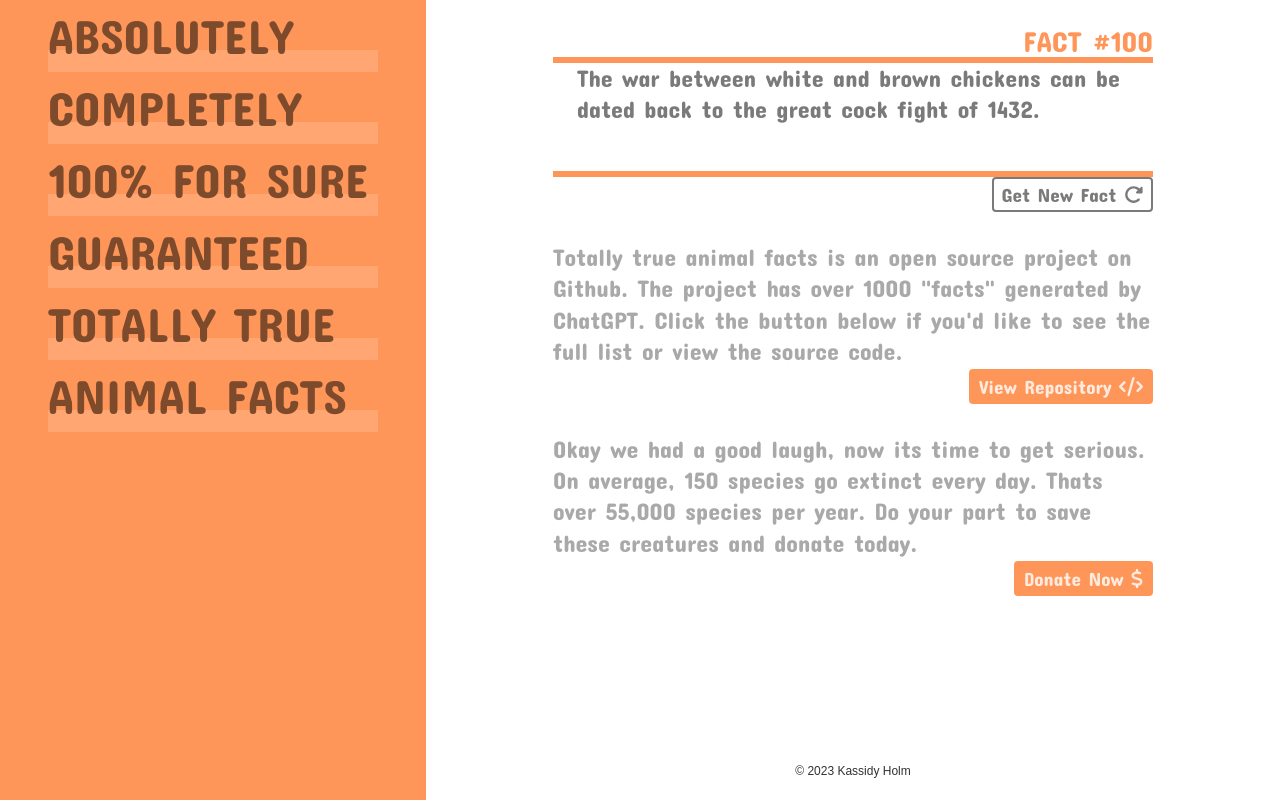
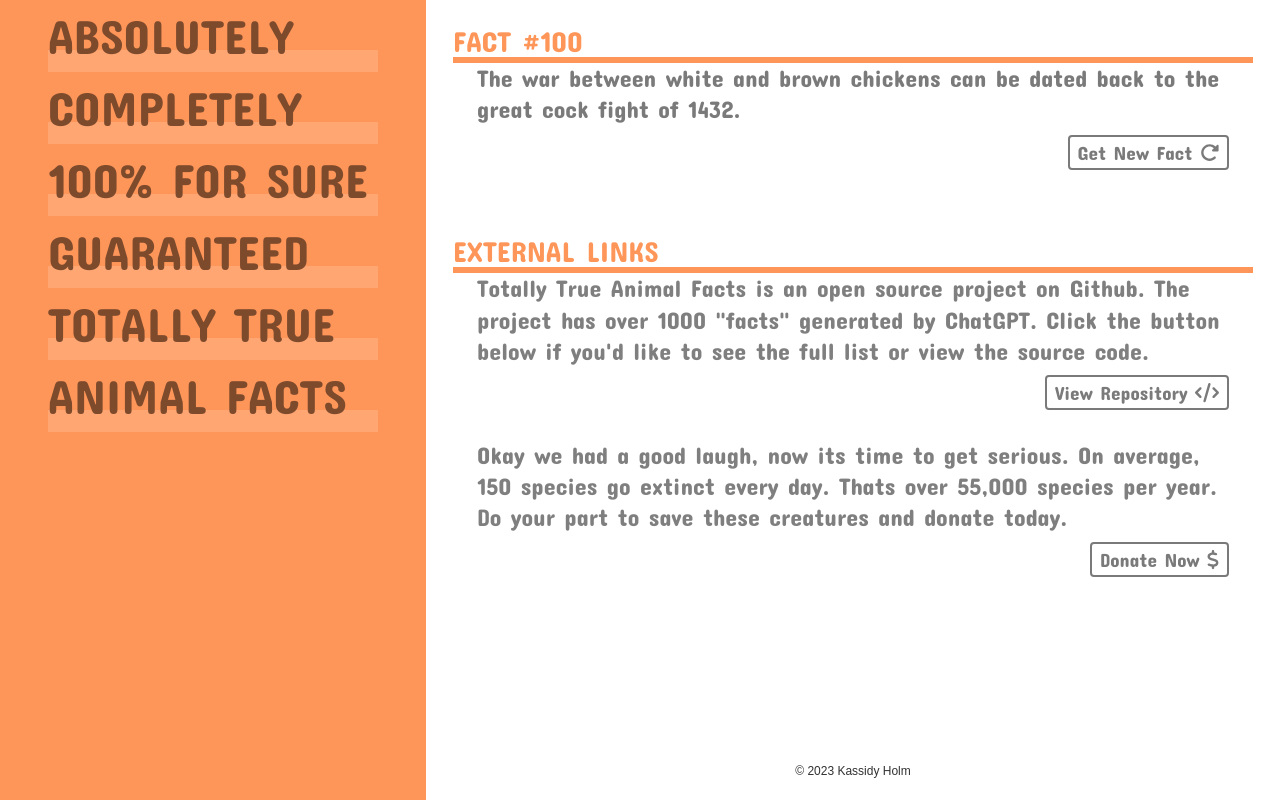
Before and after one commit to callmekass/totally-true-animal-facts, a React (Vite) app: page / in a window 1280 px wide. Built offline with nearby package versions, Linux system fonts and the light colour scheme.

Commit message:
styling changes

```diff
--- a/src/components/Fact.css
+++ b/src/components/Fact.css
@@ -4,40 +4,43 @@
   vertical-align: top;
   background-color: white;
   padding: 0 1rem;
-  width: 600px;
+  width: 800px;
   margin-top: 20px;
 }
 
-.animalFact p {
+p {
   padding: 0;
   margin: 0;
   text-align: start;
-  min-height: 4rem;
-  padding: 0rem 1rem;
-  margin-bottom: 0.5rem;
 }
 
-.animalFact {
-  border-bottom: 6px solid var(--primary);
+.text-container {
+  padding: 0rem 1rem;
 }
 
-.factNumber {
+.animalFact p {
+  min-height: 3rem;
+}
+
+.heading {
   text-transform: uppercase;
   line-height: 1.5;
   font-size: 1.2rem;
   color: var(--primary);
+  text-align: start;
   box-shadow: inset 0px -6px 0px 0px var(--primary);
 }
 
-.linkArea {
-  margin-top: 30px;
+.Fact .heading:not(:first-child) {
+  margin-top: 60px;
 }
 
 .linkArea p {
-  color: #a9a9a9;
+  color: #7f7f7f;
   padding: 0;
   margin: 0 0 2px 0;
   text-align: start;
+  margin-bottom: 8px;
 }
 
 .linkArea p:not(:first-child) {
--- a/src/components/Fact.tsx
+++ b/src/components/Fact.tsx
@@ -20,22 +20,24 @@ function Fact() {
 
   return (
     <div className="Fact">
-      <div className="factNumber">Fact #{factNum}</div>
-      <div className="animalFact">
+      <div className="heading">Fact #{factNum}</div>
+
+      <div className="animalFact text-container">
         <p>{fact}</p>
+        <button type="button" className="btn" onClick={__fetchFact}>
+          Get New Fact <FontAwesomeIcon icon={faRotateRight} />
+        </button>
       </div>
-      <button type="button" className="btn" onClick={__fetchFact}>
-        Get New Fact <FontAwesomeIcon icon={faRotateRight} />
-      </button>
-      <div className="linkArea">
+      <div className="heading">External Links</div>
+      <div className="linkArea text-container">
         <p>
-          Totally true animal facts is an open source project on Github. The
+          Totally True Animal Facts is an open source project on Github. The
           project has over 1000 "facts" generated by ChatGPT. Click the button
           below if you'd like to see the full list or view the source code.
         </p>
         <a
           type="button"
-          className="btn btn-secondary"
+          className="btn"
           href="https://github.com/callmekass/totally-true-animal-facts"
           target="_blank"
         >
@@ -48,7 +50,7 @@ function Fact() {
         </p>
         <a
           type="button"
-          className="btn btn-secondary"
+          className="btn"
           href="https://wildnet.org/"
           target="_blank"
         >
```
